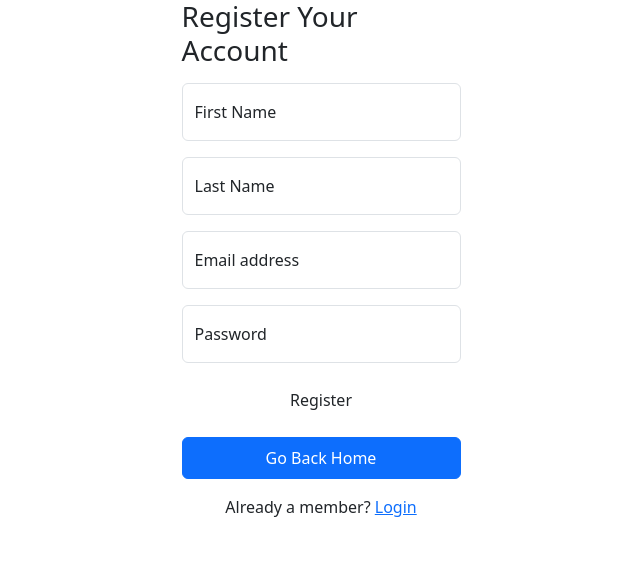
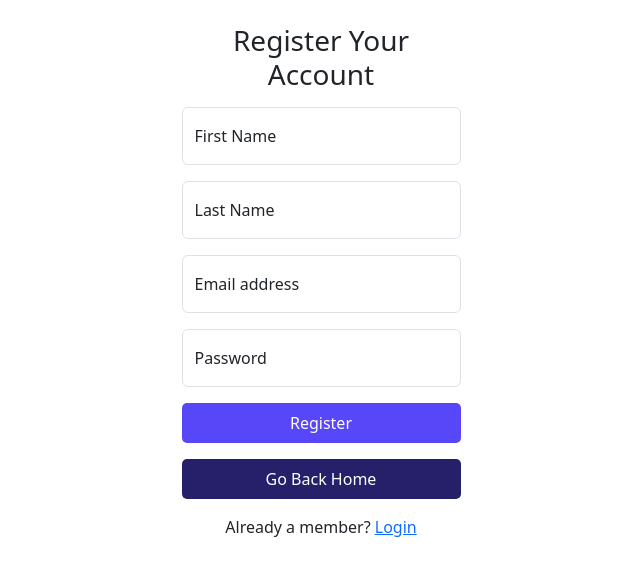
Before and after one commit to anyistefania/angular-finance-app, an Angular app: page /sigin in a window 1280 px wide. Shown: the top 576 px of the page, without its empty margins (319-959 px from the left). Built offline with nearby package versions, Linux system fonts and the light colour scheme.

Commit message:
adjusting some styles for login and sign in

```diff
--- a/src/app/authentication/pages/login-user/login-user.component.css
+++ b/src/app/authentication/pages/login-user/login-user.component.css
@@ -36,3 +36,28 @@ a {
   .login__btn_home:hover {
     background: rgb(50, 3, 104);
   }
+
+  .read-more {
+    font-family: "Poppins", sans-serif;
+    font-weight: 500;
+    font-size: 16px;
+    letter-spacing: 1px;
+    display: inline-block;
+    padding: 10px 50px 10px 28px;
+    border-radius: 5px;
+    transition: 0.5s;
+    color: #fff;
+    background: linear-gradient(45deg, #5846f9 0%, #7b27d8 100%);
+    position: relative;
+  }
+
+  .read-more:hover {
+    background: linear-gradient(180deg, #5846f9 0%, #7b27d8 100%);
+  }
+
+  .read-more i {
+    font-size: 22px;
+    position: absolute;
+    right: 20px;
+    top: 12px;
+  }
--- a/src/app/authentication/pages/login-user/login-user.component.html
+++ b/src/app/authentication/pages/login-user/login-user.component.html
@@ -42,7 +42,9 @@
       Go Back Home
     </a>
     <p class="mt-3 text-center">
-      Not a member yet? <a routerLink="/register"> Register</a>
+      Not a member yet? <a routerLink="/sigin"> Sign In</a>
     </p>
+
   </div>
+
 </form>
--- a/src/app/authentication/pages/signin-user/signin-user.component.css
+++ b/src/app/authentication/pages/signin-user/signin-user.component.css
@@ -0,0 +1,25 @@
+.signin__btn_name{
+    background: #5846f9;
+    border: 0;
+    padding: 10px 24px;
+    color: #fff;
+    transition: 0.4s;
+    border-radius: 5px;
+  }
+
+  .signin__btn_name:hover {
+    background: #7b27d8;
+  }
+
+  .signin__btn_home{
+    background: #261f69;
+    border: 0;
+    padding: 10px 24px;
+    color: #fff;
+    transition: 0.4s;
+    border-radius: 5px;
+  }
+
+  .signin__btn_home:hover {
+    background: rgb(50, 3, 104);
+  }
--- a/src/app/authentication/pages/signin-user/signin-user.component.html
+++ b/src/app/authentication/pages/signin-user/signin-user.component.html
@@ -4,7 +4,7 @@
   (ngSubmit)="onSubmit()"
 >
   <div class="w-25">
-    <h1 class="h3 mb-3 sfw-normal">Register Your Account</h1>
+    <h1 class="h3 fw-normal text-center  mt-4">Register Your Account</h1>
 
     <div class="form-floating mt-3">
       <input
@@ -67,10 +67,10 @@
         Expected string length greater or equal to 8.
       </span>
     </div>
-    <button class="btn register__btn w-100 py-2 mt-3" type="submit">
+    <button class="btn signin__btn_name w-100 py-2 mt-3" type="submit">
       Register
     </button>
-    <a routerLink="/home" class="btn btn-primary w-100 py-2 mt-3">
+    <a routerLink="/home" class="btn signin__btn_home w-100 py-2 mt-3">
       Go Back Home
     </a>
     <p class="mt-3 text-center">
```
